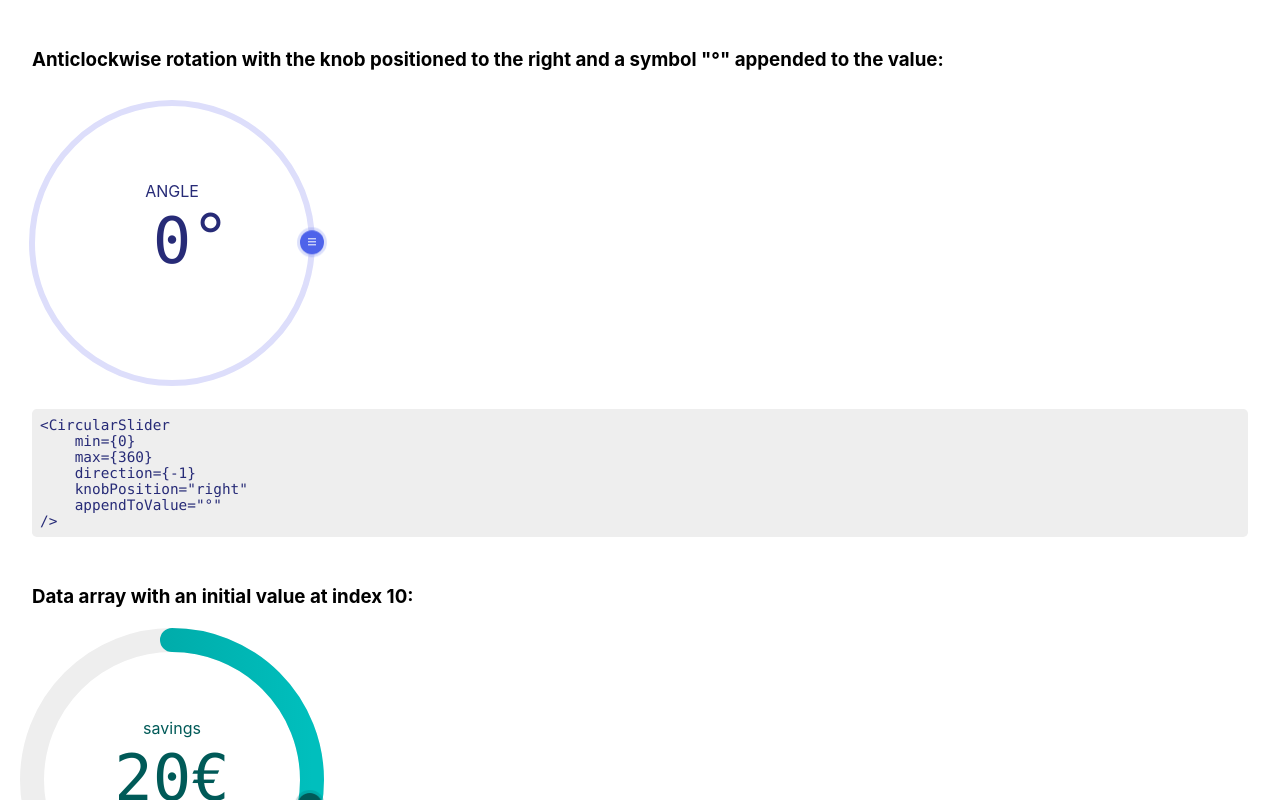
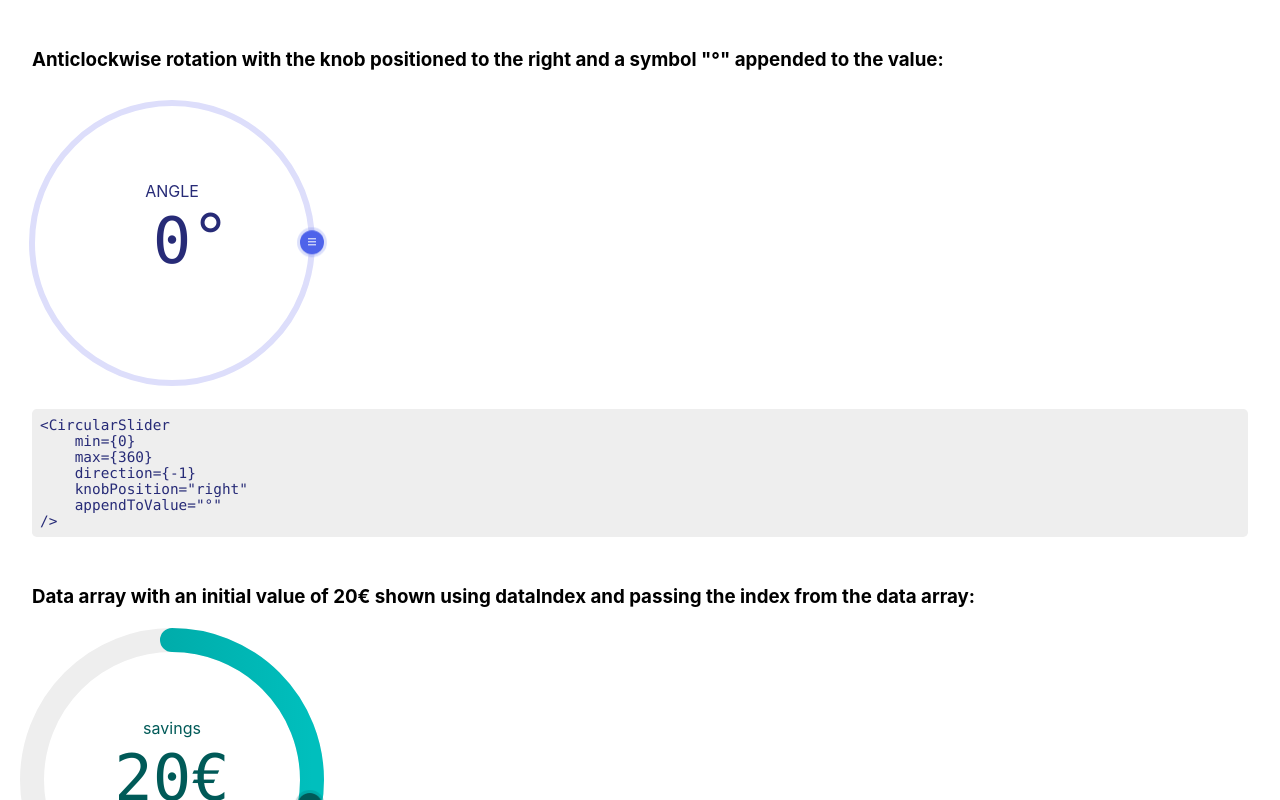
Before and after one commit to fseehawer/react-circular-slider, a React (Create React App) app: page / in a window 1280 px wide. Shown: the top 800 px of the page. Built offline with nearby package versions, Linux system fonts and the light colour scheme.

Commit message:
Update demo description

```diff
--- a/package.json
+++ b/package.json
@@ -1,6 +1,6 @@
 {
   "name": "@fseehawer/react-circular-slider",
-  "version": "2.0.6",
+  "version": "2.0.7",
   "description": "A customizable circular slider with no dependencies.",
   "main": "index.js",
   "repository": {
--- a/src/App.js
+++ b/src/App.js
@@ -43,7 +43,7 @@ const App = () => {
     appendToValue="°"
 />`}
             </pre>
-            <h3 className={css(styles.h3)}>Data array with an initial value at index 10:</h3>
+            <h3 className={css(styles.h3)}>Data array with an initial value of 20€ shown using dataIndex and passing the index from the data array:</h3>
             <div className={css(styles.slider)}>
                 <CircularSlider
                     label="savings"
```
Also changed, not shown: 9 other files (tests, documents, lock files or other folders).
